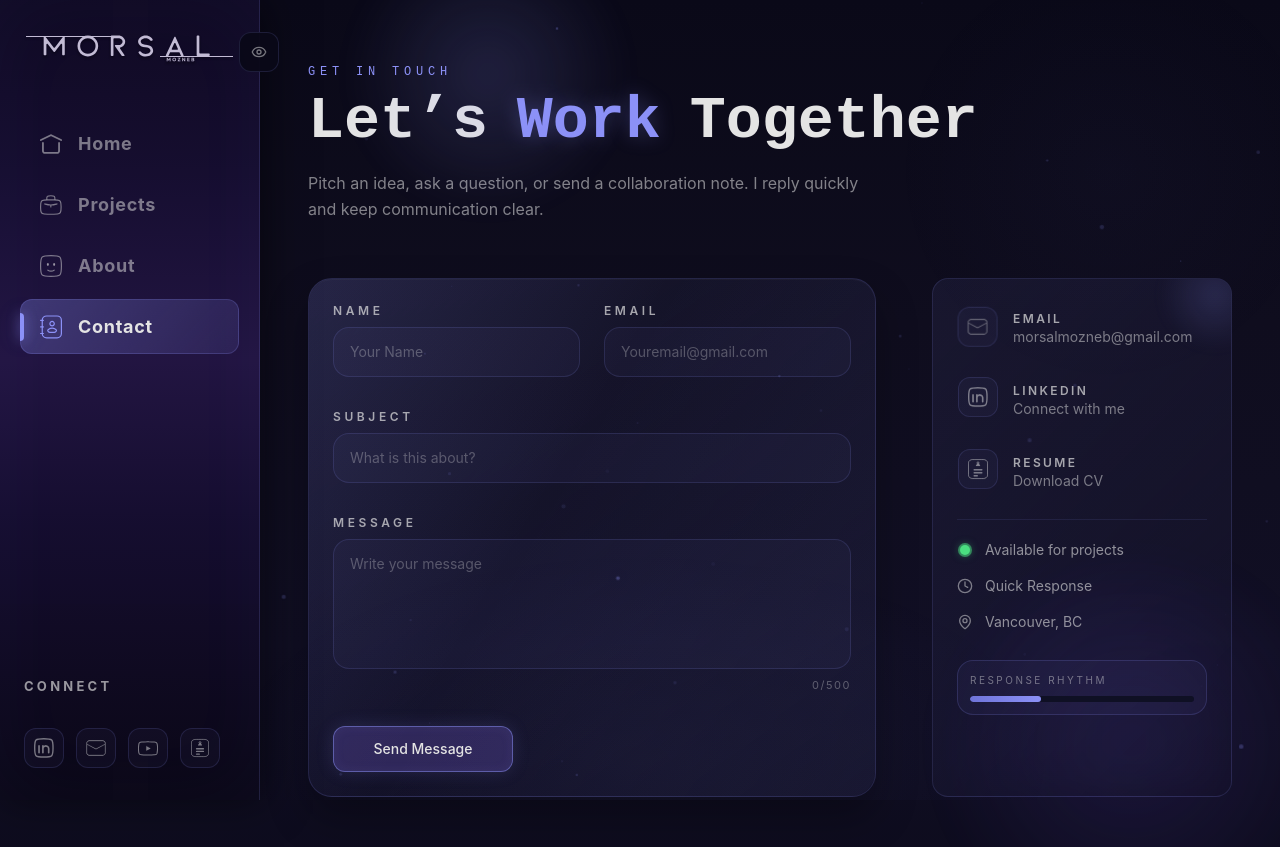
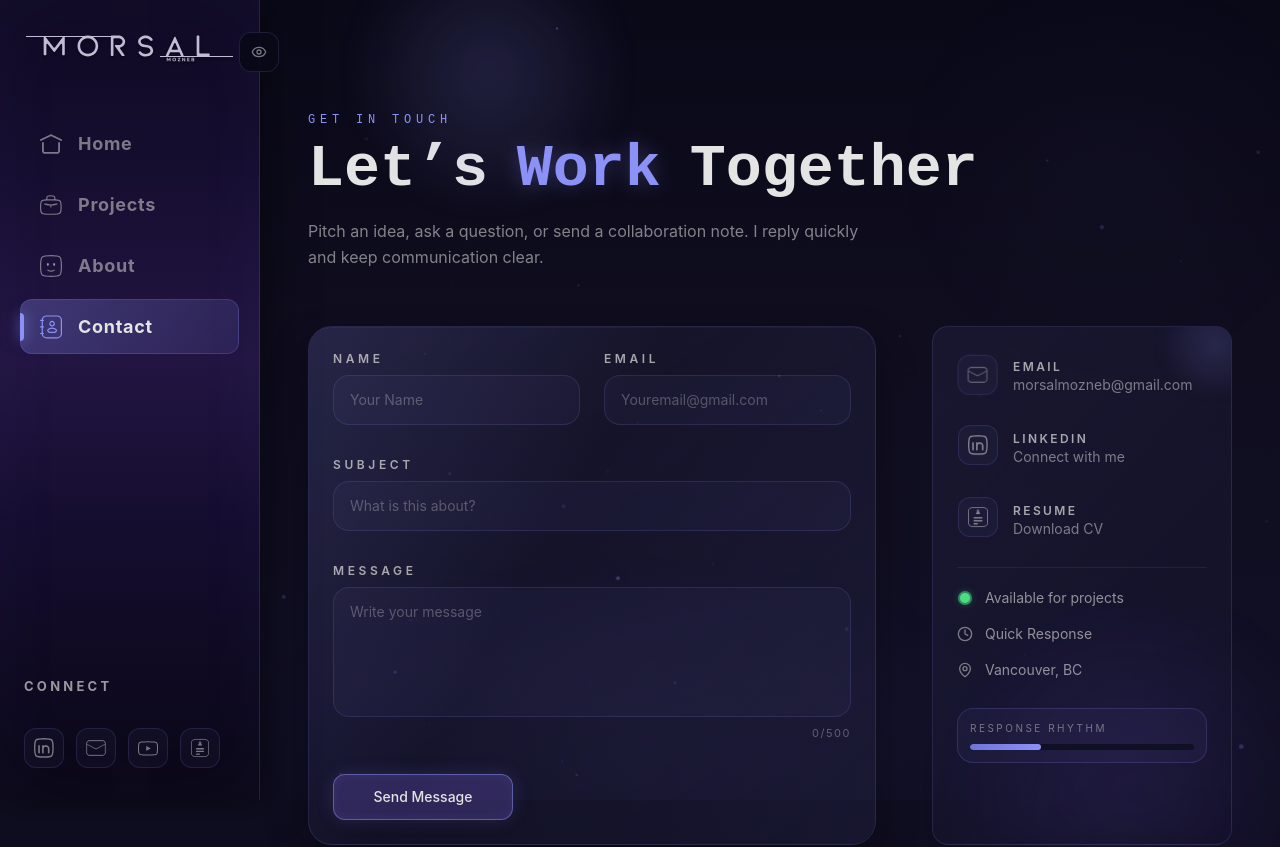
Before and after one commit to morsalmozneb/Portfolio, a React (Vite) app: page /contact in a window 1280 px wide. Shown: the top 847 px of the page. Built offline with nearby package versions, Linux system fonts and the light colour scheme.

Commit message:
Fix: increase top padding on Contact page to align title with Projects page

```diff
--- a/src/pages/ContactPage.tsx
+++ b/src/pages/ContactPage.tsx
@@ -55,7 +55,7 @@ export default function ContactPage() {
         description="Contact Morsal Mozneb for collaboration, project inquiries, freelance work, or questions about past portfolio projects."
         path="/contact"
       />
-      <section className="relative overflow-hidden pt-10 pb-10 lg:py-16">
+      <section className="relative overflow-hidden pt-16 md:pt-28 pb-10 lg:pb-16">
         <motion.div
           className="pointer-events-none absolute -top-24 left-[10%] h-72 w-72 rounded-full"
           style={{
```
